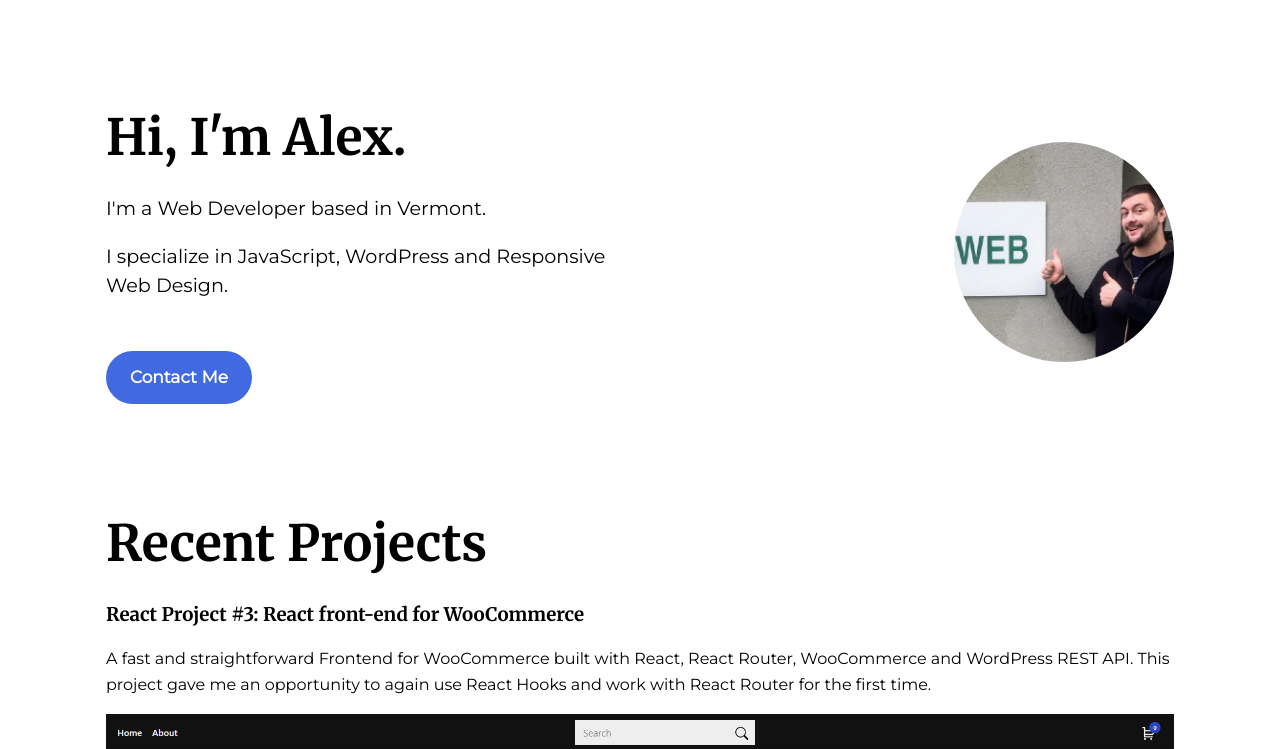
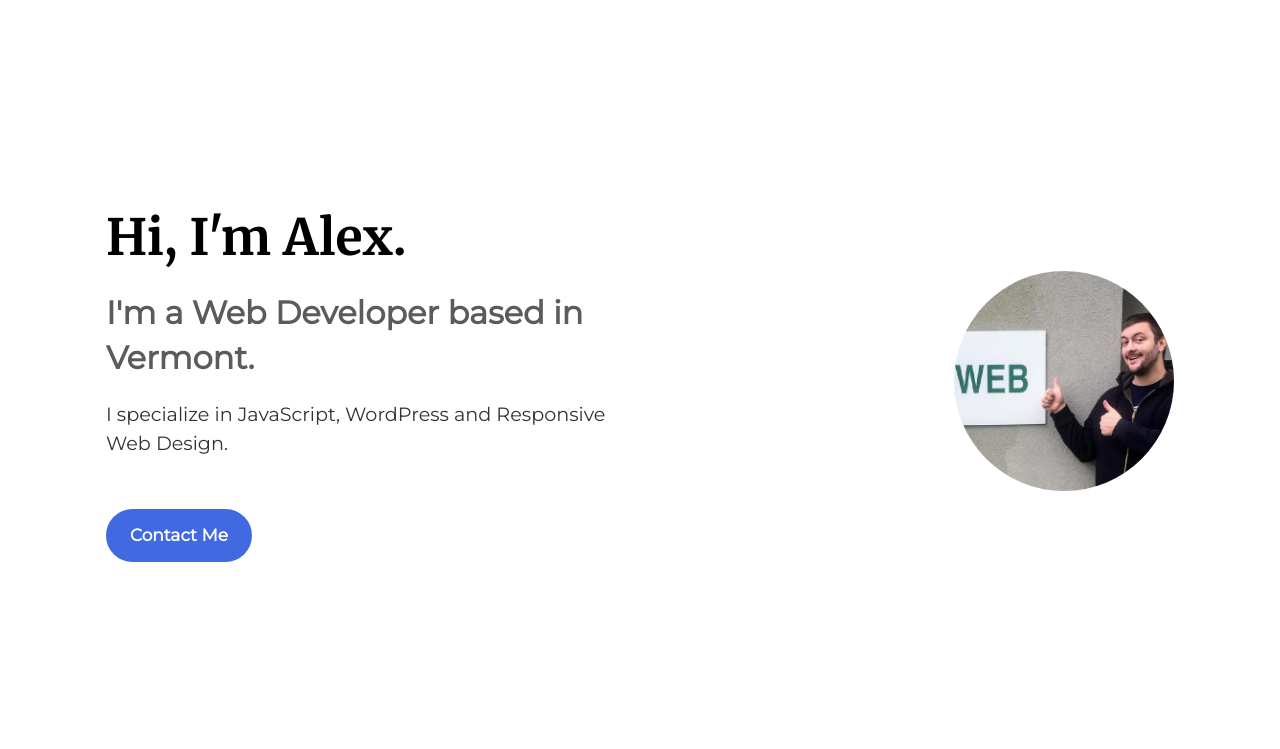
Before and after one commit to alexcavender/nextjs-alexcavender, a Next.js app: page / in a window 1280 px wide. Shown: the top 749 px of the page. Built offline with nearby package versions, Linux system fonts and the light colour scheme.

Commit message:
header fix

```diff
--- a/components/layout.js
+++ b/components/layout.js
@@ -1,7 +1,7 @@
 import Head from 'next/head'
 import Image from 'next/image'
 import styles from './layout.module.css'
-import utilStyles from '../styles/utils.module.css'
+import utilStyles from '../styles/utils.module.scss'
 import Link from 'next/link'
 
 const name = 'Alex Cavender'
--- a/package.json
+++ b/package.json
@@ -10,6 +10,7 @@
   "dependencies": {
     "next": "^10.0.0",
     "react": "17.0.1",
-    "react-dom": "17.0.1"
+    "react-dom": "17.0.1",
+    "sass": "^1.35.1"
   }
 }
--- a/pages/index.js
+++ b/pages/index.js
@@ -1,6 +1,6 @@
 import Head from 'next/head'
 import Layout, { siteTitle } from '../components/layout'
-import utilStyles from '../styles/utils.module.css'
+import utilStyles from '../styles/utils.module.scss'
 import Image from 'next/image'
 import Project from '../components/project'
 
@@ -9,14 +9,13 @@ export default function Home() {
     <Layout home>
       <Head>
         <title>{siteTitle}</title>
-
         <link href="https://fonts.googleapis.com/css2?family=Merriweather:ital,wght@0,700;1,700&family=Montserrat&display=swap" rel="stylesheet" />
       </Head>
       <section className={utilStyles.headingMd}>
         <div className={utilStyles.headerGrid}>
           <div>
             <h2 className={utilStyles.heading2XL}>Hi, I'm Alex.</h2>
-            <p>I'm a Web Developer based in Vermont.</p>
+            <p className={utilStyles.headingLg}>I'm a Web Developer based in Vermont.</p>
             <p>I specialize in JavaScript, WordPress and Responsive Web Design.</p>
             <a className={utilStyles.primaryBtn}
             href=""
--- a/styles/global.css
+++ b/styles/global.css
@@ -26,7 +26,7 @@ img {
 }
 
 p {
-  /* margin-bottom: 1rem; */
+  opacity: .8;
 }
 
 h1,
--- a/styles/utils.module.css
+++ b/styles/utils.module.scss
@@ -1,7 +1,10 @@
+$breakpointLg: '800px';
+
 .heading2Xl {
   font-size: 2.5rem;
   line-height: 1.2;
   font-weight: 800;
+  font-style: italic;
   letter-spacing: -0.05rem;
   margin: 1rem 0;
 }
@@ -15,7 +18,9 @@
 }
 
 .headingLg {
-  font-size: 1.5rem;
+  color: #333;
+  font-size: 2rem;
+  font-weight: 700;
   line-height: 1.4;
   margin: 1rem 0;
 }
@@ -52,15 +57,30 @@
 }
 
 .headerGrid {
-  display: grid;
-  grid-template-columns: repeat(2, 1fr);
   padding: 100px 0;
 }
 
+
+
+.headerGrid {
+  text-align: center;
+
+  @media(min-width: $breakpointLg) {
+    display: grid;
+    grid-template-columns: repeat(2, 1fr);
+    padding: 200px 0;
+    text-align: left;
+  }
+}
+
+
 .profilePic {
-  display: flex;
-  align-items: center;
-  justify-content: flex-end;
+
+  @media(min-width:$breakpointLg) {
+    display: flex;
+    align-items: center;
+    justify-content: flex-end;
+  }
 }
 
 .primaryBtn {
@@ -72,4 +92,10 @@
   font-weight: 700;
   padding: 14px 24px;
   margin-top: 2rem;
+  text-decoration: none;
+  transition: .2s;
 }
+.primaryBtn:hover {
+  background-color: rgb(52, 84, 180);
+  text-decoration: none;
+}
```
Also changed, not shown: 1 other file (tests, documents, lock files or other folders).
